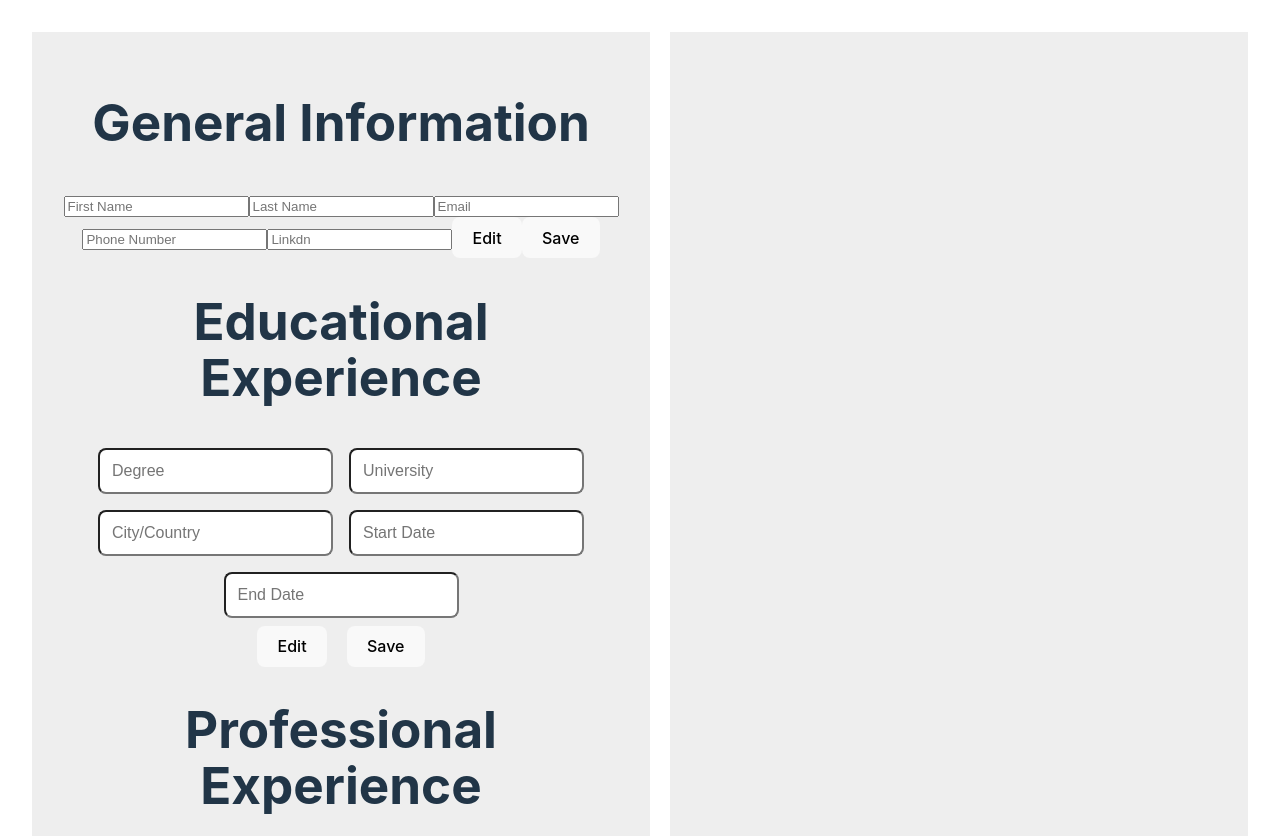
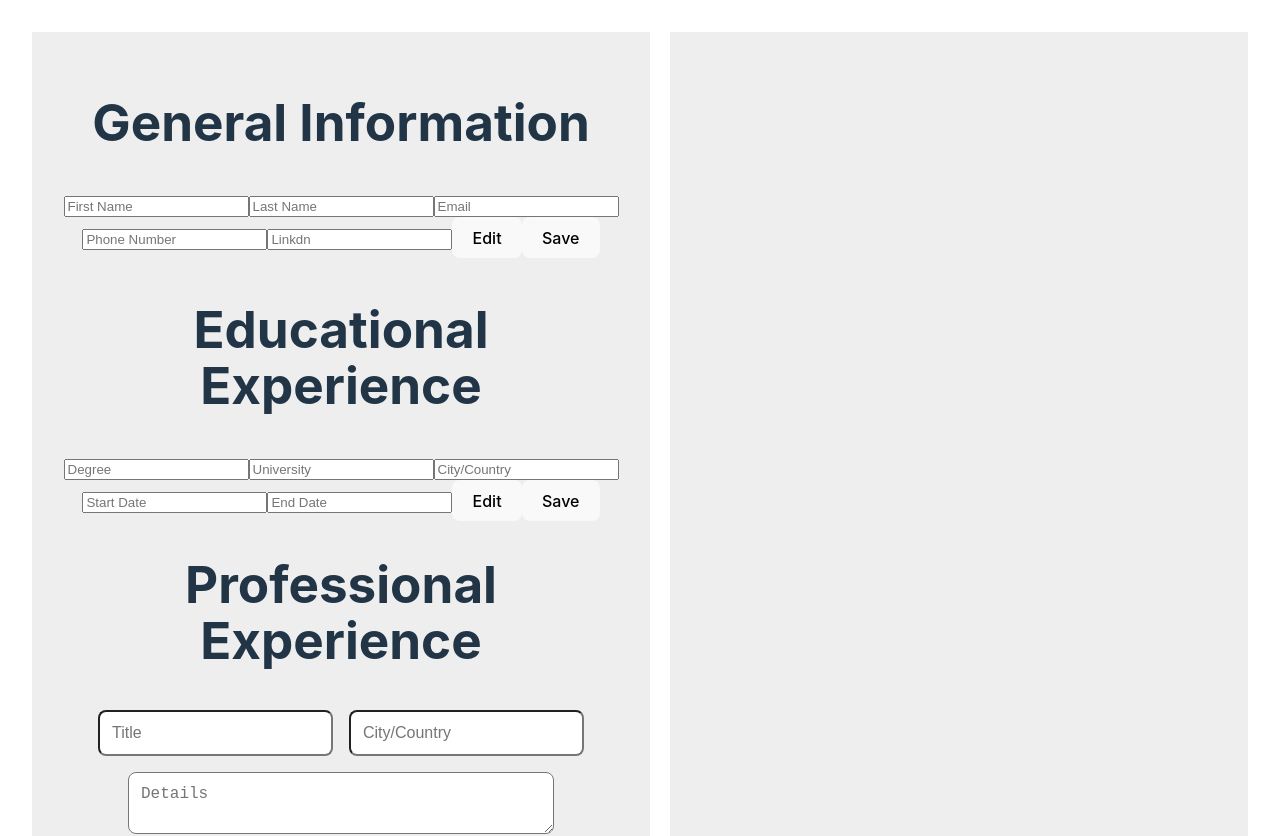
Before and after one commit to HehLul/project_cv, a React (Vite) app: page / in a window 1280 px wide. Shown: the top 836 px of the page. Built offline with nearby package versions, Linux system fonts and the light colour scheme.

Commit message:
Educational Experience Section added

```diff
--- a/src/App.jsx
+++ b/src/App.jsx
@@ -11,13 +11,29 @@ function App() {
     phone: "",
     linkdn: "",
   });
+  const [educationalData, setEducationalData] = useState({
+    degree: "",
+    university: "",
+    location: "",
+    start: "",
+    end: "",
+  });
   const [saveButtonPressed, setSaveButtonPressed] = useState(false);
-
+  const [educationalSaveButtonPressed, setEducationalSaveButtonPressed] =
+    useState(false);
   function handleSaveButtonPressed() {
     saveButtonPressed
       ? setSaveButtonPressed(false)
       : setSaveButtonPressed(true);
     console.log("data.fname in App Component: " + data.fname);
+  }
+  function handleEducationalSaveButtonPressed() {
+    educationalSaveButtonPressed
+      ? setEducationalSaveButtonPressed(false)
+      : setEducationalSaveButtonPressed(true);
+    console.log(
+      "educationalData.degree in App Component: " + educationalData.degree
+    );
   }
 
   return (
@@ -26,12 +42,17 @@ function App() {
         handleSaveButtonPressed={handleSaveButtonPressed}
         setData={setData}
         data={data}
+        educationalData={educationalData}
+        setEducationalData={setEducationalData}
         saveButtonPressed={saveButtonPressed}
+        educationalSaveButtonPressed={educationalSaveButtonPressed}
+        handleEducationalSaveButtonPressed={handleEducationalSaveButtonPressed}
       />
       <Resume
         saveButtonPressed={saveButtonPressed}
+        educationalSaveButtonPressed={educationalSaveButtonPressed}
         data={data}
-        setSaveButtonPressed={setSaveButtonPressed}
+        educationalData={educationalData}
       />
     </div>
   );
--- /dev/null
+++ b/src/components/EducationalExperienceSection.jsx
@@ -0,0 +1,73 @@
+function EducationalExperienceSection({
+  educationalData,
+  setEducationalData,
+  educationalSaveButtonPressed,
+  handleEducationalSaveButtonPressed,
+}) {
+  const handleInputChange = (e) => {
+    const { name, value } = e.target;
+    setEducationalData({
+      ...educationalData,
+      [name]: value,
+    });
+    console.log(educationalData);
+  };
+
+  return (
+    <>
+      <section className="educational-experience-section">
+        <h1>Educational Experience</h1>
+        <form
+          onSubmit={(e) => {
+            e.preventDefault();
+            handleEducationalSaveButtonPressed();
+          }}
+        >
+          <input
+            type="text"
+            name="degree"
+            placeholder="Degree"
+            onChange={handleInputChange}
+            value={educationalData.degree}
+            disabled={educationalSaveButtonPressed}
+          />
+          <input
+            type="text"
+            name="university"
+            placeholder="University"
+            onChange={handleInputChange}
+            value={educationalData.university}
+            disabled={educationalSaveButtonPressed}
+          />
+          <input
+            type="text"
+            name="location"
+            placeholder="City/Country"
+            onChange={handleInputChange}
+            value={educationalData.location}
+            disabled={educationalSaveButtonPressed}
+          />
+          <input
+            type="text"
+            name="start"
+            placeholder="Start Date"
+            onChange={handleInputChange}
+            value={educationalData.start}
+            disabled={educationalSaveButtonPressed}
+          />
+          <input
+            type="text"
+            placeholder="End Date"
+            name="end"
+            onChange={handleInputChange}
+            value={educationalData.end}
+            disabled={educationalSaveButtonPressed}
+          />
+          <button>Edit</button>
+          {!educationalSaveButtonPressed && <button type="submit">Save</button>}
+        </form>
+      </section>
+    </>
+  );
+}
+export default EducationalExperienceSection;
--- a/src/components/Information.jsx
+++ b/src/components/Information.jsx
@@ -1,13 +1,18 @@
 import Section from "./Section";
 import InputField from "./InputField";
 import "../styles/Information.css";
+import EducationalExperienceSection from "./EducationalExperienceSection";
 import { useState } from "react";
 import GeneralInformationSection from "./GeneralInformationSection";
 function Information({
   handleSaveButtonPressed,
   setData,
   data,
+  educationalData,
+  setEducationalData,
   saveButtonPressed,
+  educationalSaveButtonPressed,
+  handleEducationalSaveButtonPressed,
 }) {
   return (
     <div className="information">
@@ -17,13 +22,13 @@ function Information({
         handleSaveButtonPressed={handleSaveButtonPressed}
         saveButtonPressed={saveButtonPressed}
       ></GeneralInformationSection>
-      <Section sectionTitle={"Educational Experience"}>
-        <InputField placeholder={"Degree"} />
-        <InputField placeholder={"University"} />
-        <InputField placeholder={"City/Country"} />
-        <InputField placeholder={"Start Date"} />
-        <InputField placeholder={"End Date"} />
-      </Section>
+
+      <EducationalExperienceSection
+        educationalData={educationalData}
+        setEducationalData={setEducationalData}
+        handleEducationalSaveButtonPressed={handleEducationalSaveButtonPressed}
+        educationalSaveButtonPressed={educationalSaveButtonPressed}
+      ></EducationalExperienceSection>
       <Section sectionTitle={"Professional Experience"}>
         <InputField placeholder={"Title"} />
         <InputField placeholder={"City/Country"} />
--- a/src/components/Resume.jsx
+++ b/src/components/Resume.jsx
@@ -1,6 +1,11 @@
 import React, { useEffect } from "react";
 
-function Resume({ saveButtonPressed, data, setSaveButtonPressed }) {
+function Resume({
+  saveButtonPressed,
+  data,
+  educationalData,
+  educationalSaveButtonPressed,
+}) {
   console.log(
     "saveButtonPressed inside Resume Component: " + saveButtonPressed
   );
@@ -19,6 +24,18 @@ function Resume({ saveButtonPressed, data, setSaveButtonPressed }) {
           </>
         )}
       </div>
+      <div className="educational-experience-section">
+        {educationalSaveButtonPressed && (
+          <>
+            <h2>{educationalData.degree}</h2>
+            <h3>{educationalData.university}</h3>
+            <h4>{educationalData.location}</h4>
+            <div className="dates">
+              {educationalData.start} {educationalData.end}
+            </div>
+          </>
+        )}
+      </div>
     </div>
   );
 }
```
